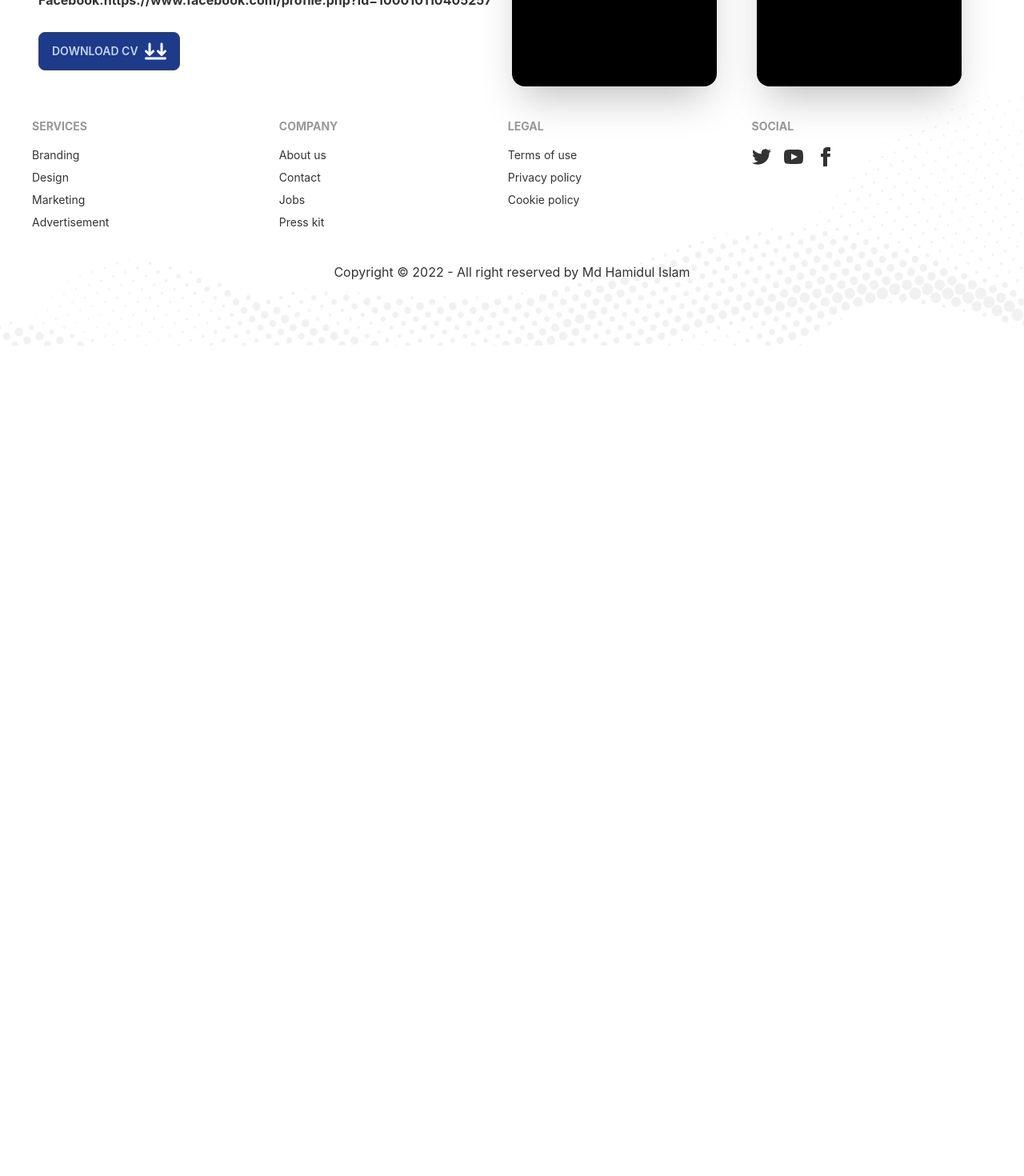
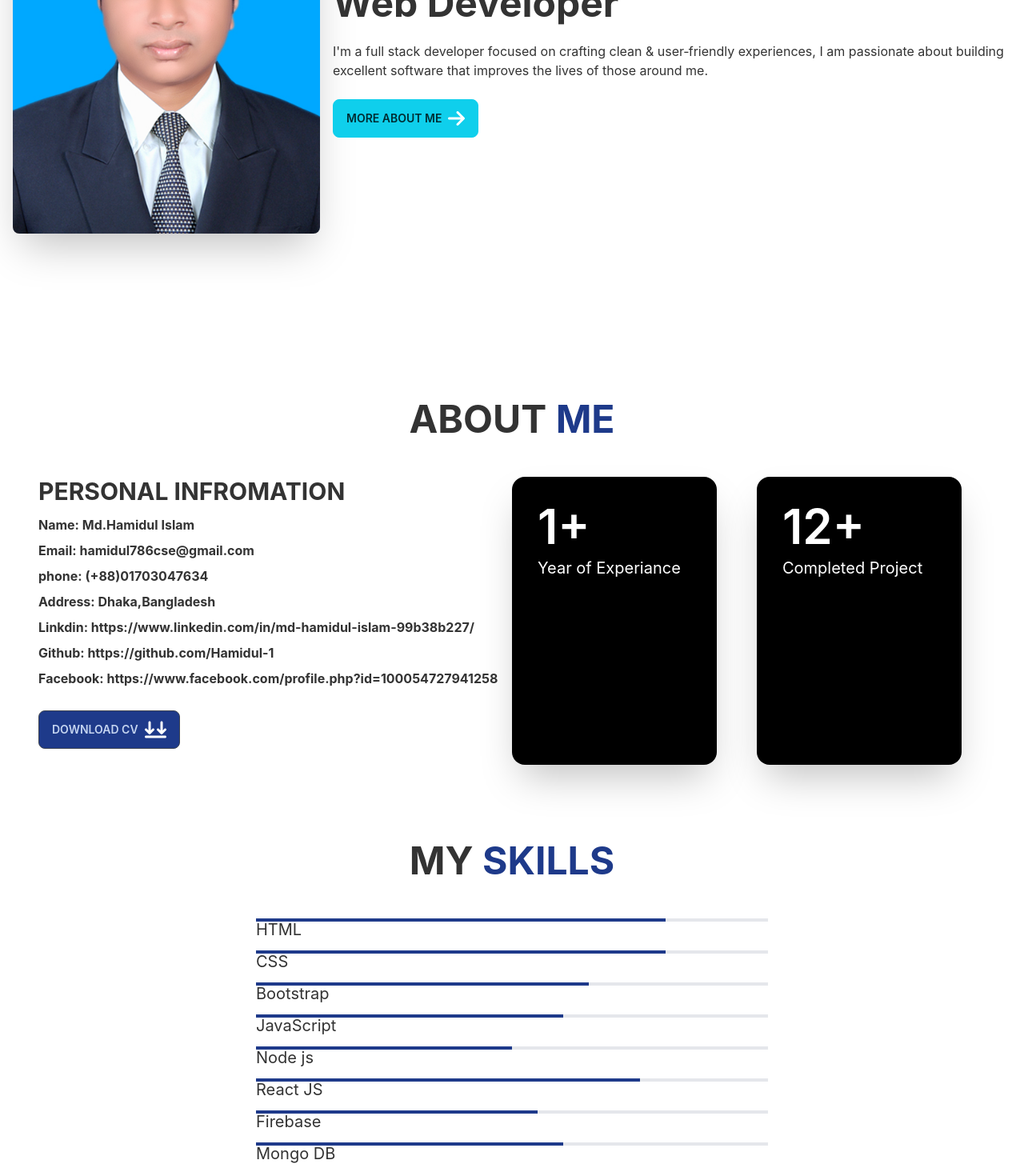
Before and after one commit to Hamidul-1/bike-parts-manufacturer-website, a React (Create React App) app: page /portfolio in a window 1280 px wide. Shown: the part 460-1930 px from the top of the page at 80% size. Before the commit the page ends 892 px from the top, so only its background shows below. Built offline with nearby package versions, Linux system fonts and the light colour scheme; no server answers; the HTML template or start-up script is replaced by a standard one.

Commit message:
MySkills added

```diff
--- a/src/Pages/MyPortfolio/AboutMe.js
+++ b/src/Pages/MyPortfolio/AboutMe.js
@@ -9,13 +9,13 @@ const AboutMe = () => {
             <div className='grid grid-cols-1 lg:grid-cols-2'>
                 <div>
                     <h2 className=' font-bold mb-3 text-3xl uppercase'>Personal Infromation</h2>
-                    <h4 className=' mb-2 font-bold'>Name: Md.Mostafizur Rahman</h4>
-                    <h4 className=' mb-2 font-bold'>Email: sourav10681@gmail.com</h4>
-                    <p className=' mb-2 font-bold'>phone: (+88)01644823123</p>
+                    <h4 className=' mb-2 font-bold'>Name: Md.Hamidul Islam</h4>
+                    <h4 className=' mb-2 font-bold'>Email: hamidul786cse@gmail.com</h4>
+                    <p className=' mb-2 font-bold'>phone: (+88)01703047634</p>
                     <p className=' mb-2 font-bold'>Address: Dhaka,Bangladesh</p>
-                    <p className=' mb-2 font-bold'>Linkdin: https://www.linkedin.com/in/md-mostafizur-rahman/</p>
-                    <p className=' mb-2 font-bold'>Github: https://github.com/Mostafizur10681</p>
-                    <p className=' mb-2 font-bold'>Facebook:https://www.facebook.com/profile.php?id=100010110405257</p>
+                    <p className=' mb-2 font-bold'>Linkdin: https://www.linkedin.com/in/md-hamidul-islam-99b38b227/</p>
+                    <p className=' mb-2 font-bold'>Github: https://github.com/Hamidul-1</p>
+                    <p className=' mb-2 font-bold'>Facebook: https://www.facebook.com/profile.php?id=100054727941258</p>
 
 
                     <button class="btn mt-5 mb-5 bg-blue-900">Download CV <FontAwesomeIcon className='text-white text-2xl pl-2' icon={faArrowsDownToLine}></FontAwesomeIcon></button>
--- a/src/Pages/MyPortfolio/MyPortfolio.js
+++ b/src/Pages/MyPortfolio/MyPortfolio.js
@@ -1,10 +1,15 @@
 import React from 'react';
 import AboutMe from './AboutMe';
+import MySkills from './MySkills';
+import PortfolioBanner from './PortfolioBanner';
 
 const MyPortfolio = () => {
     return (
         <div>
+            <PortfolioBanner></PortfolioBanner>
             <AboutMe></AboutMe>
+            <MySkills></MySkills>
+
         </div>
     );
 };
--- /dev/null
+++ b/src/Pages/MyPortfolio/MySkills.js
@@ -0,0 +1,46 @@
+import React from 'react';
+
+const MySkills = () => {
+    return (
+        <div className='my-24'>
+            <h1 className='text-center font-bold mb-12 text-5xl uppercase'>My <span className='text-blue-900'>Skills</span></h1>
+            <div className='mx-auto w-1/2'>
+                <div class="w-full bg-gray-200 mb-3 h-1">
+                    <div class="bg-blue-900 h-1 text-xl " style={{ width: '80%' }} >HTML</div>
+                </div>
+                <br />
+                <div class="w-full bg-gray-200 mb-3 h-1">
+                    <div class="bg-blue-900 h-1 text-xl " style={{ width: '80%' }} >CSS</div>
+                </div>
+                <br />
+                <div class="w-full bg-gray-200 mb-3 h-1">
+                    <div class="bg-blue-900 h-1 text-xl" style={{ width: '65%' }} >Bootstrap</div>
+                </div>
+                <br />
+                <div class="w-full bg-gray-200 mb-3 h-1">
+                    <div class="bg-blue-900 h-1 text-xl" style={{ width: '60%' }} >JavaScript</div>
+                </div>
+                <br />
+                <div class="w-full bg-gray-200 mb-3 h-1">
+                    <div class="bg-blue-900 h-1 text-xl" style={{ width: '50%' }}>Node js</div>
+                </div>
+                <br />
+                <div class="w-full bg-gray-200 mb-3 h-1">
+                    <div class="bg-blue-900 h-1 text-xl" style={{ width: '75%' }}>React JS</div>
+                </div>
+                <br />
+                <div class="w-full bg-gray-200 mb-3 h-1">
+                    <div class="bg-blue-900 h-1 text-xl" style={{ width: '55%' }}>Firebase</div>
+                </div>
+                <br />
+                <div class="w-full bg-gray-200 mb-3 h-1">
+                    <div class="bg-blue-900 h-1 text-xl" style={{ width: '60%' }}>Mongo DB</div>
+                </div>
+                <br />
+
+            </div>
+        </div>
+    );
+};
+
+export default MySkills;
--- /dev/null
+++ b/src/Pages/MyPortfolio/PortfolioBanner.js
@@ -0,0 +1,24 @@
+import { faArrowRight } from '@fortawesome/free-solid-svg-icons';
+import { FontAwesomeIcon } from '@fortawesome/react-fontawesome';
+import profile from '../../assets/images/Hamidul.jpg'
+import React from 'react';
+
+const PortfolioBanner = () => {
+    return (
+        <div class="hero min-h-screen mt-12">
+            <div class="hero-content flex-col lg:flex-row">
+                <div>
+                    <img src={profile} class="max-w-sm rounded-lg shadow-2xl" />
+                </div>
+                <div>
+                    <h1 class="text-5xl font-bold text-blue-900">I'm Md.Hamidul Islam</h1>
+                    <h1 class="text-5xl font-bold">Web Developer</h1>
+                    <p class="py-6">I'm a full stack developer focused on crafting clean & user‑friendly experiences, I am passionate about building excellent software that improves the lives of those around me.</p>
+                    <button class="btn btn-primary">More About Me <FontAwesomeIcon className='text-white text-2xl pl-2' icon={faArrowRight}></FontAwesomeIcon></button>
+                </div>
+            </div>
+        </div>
+    );
+};
+
+export default PortfolioBanner;
```
Also changed, not shown: src/assets/images/Hamidul.jpg (added).
